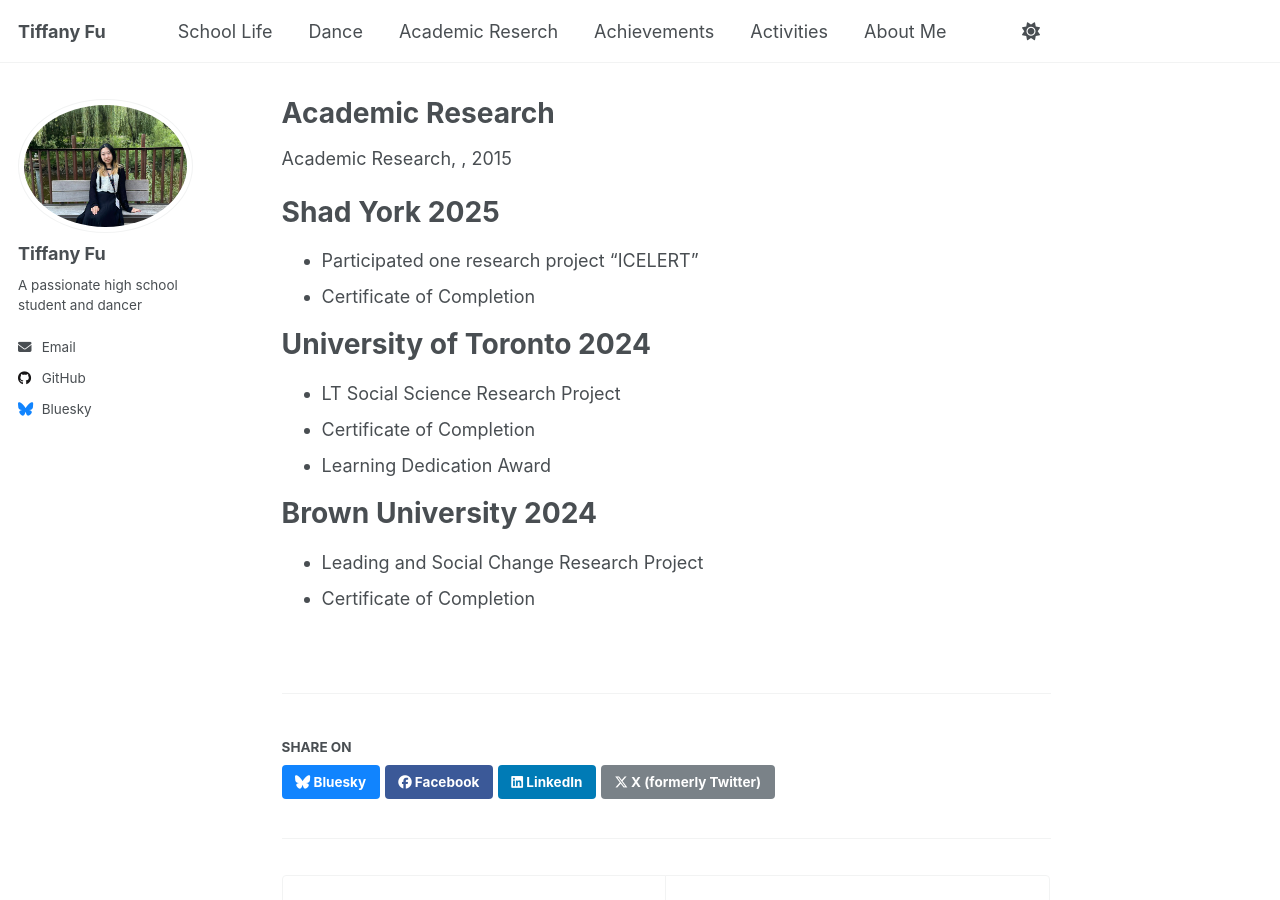
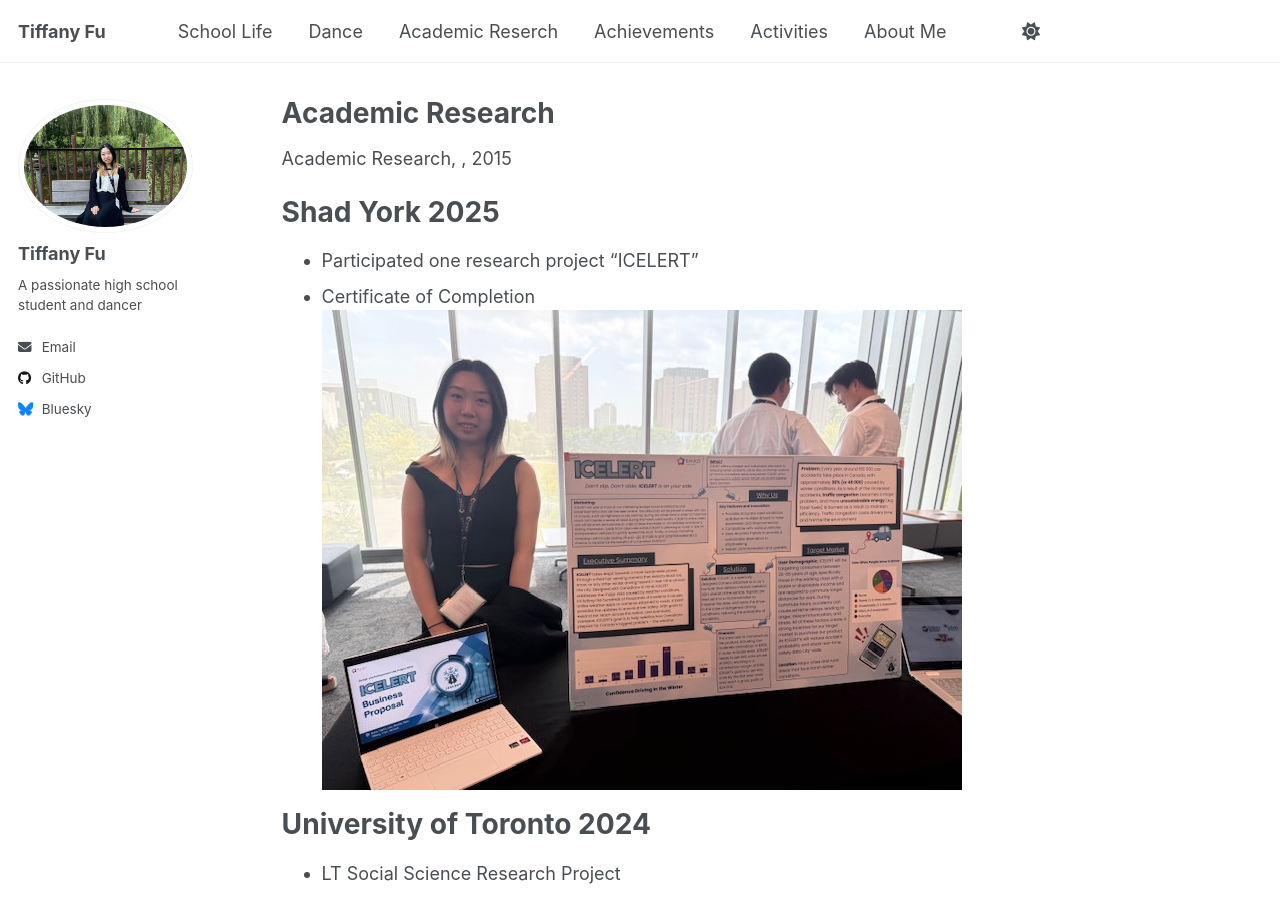
Before and after one commit to TiffanyJTFu/TiffanyFu, a Jekyll site: the page built from _teaching/2015-spring-teaching-2.md, in a window 1280 px wide and 900 px high. Built offline with Jekyll 4.4.1, drawn with Linux system fonts in a browser that asks for light colours; a script that is not in the unit is left out.

Commit message:
Update 2015-spring-teaching-2.md

```diff
--- a/_teaching/2015-spring-teaching-2.md
+++ b/_teaching/2015-spring-teaching-2.md
@@ -13,6 +13,8 @@ Shad York 2025
 =====
   * Participated one research project "ICELERT"
   * Certificate of Completion
+![Dance10](https://tiffanyjtfu.github.io/TiffanyFu/images/shad5.jpg)
+
 
 
 University of Toronto 2024
```
